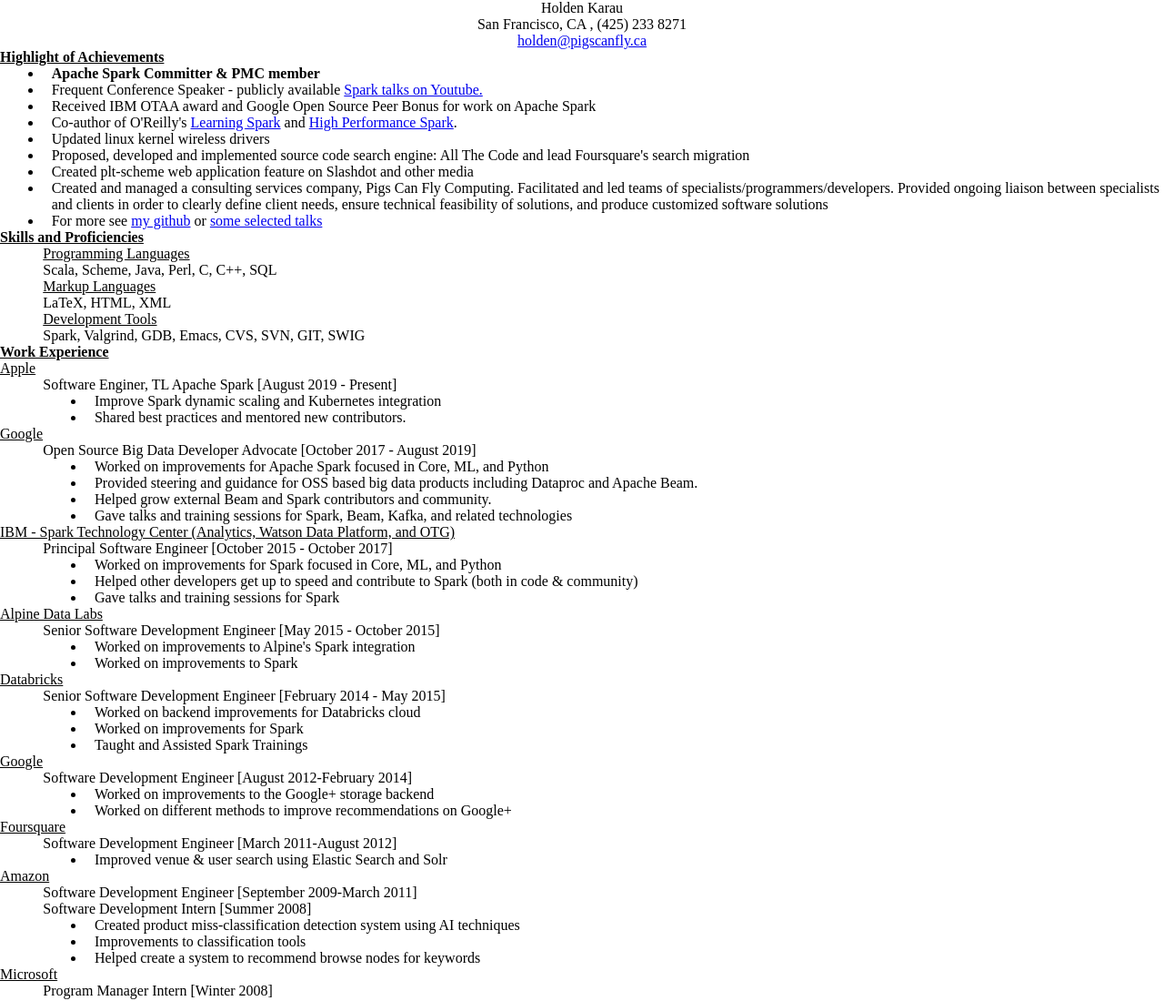
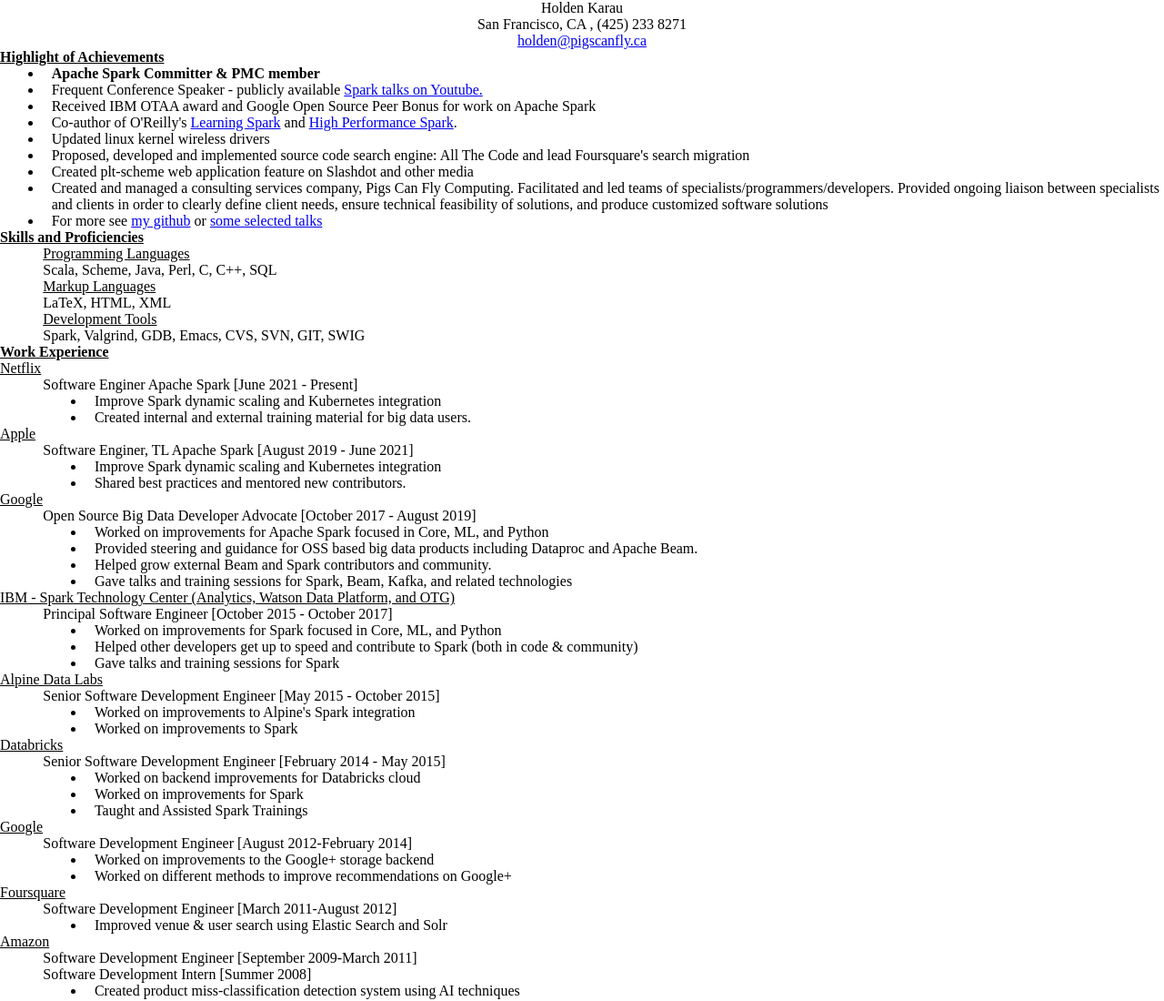
Before and after one commit to holdenk/resume, a plain HTML site: page index.html in a window 1280 px wide. Shown: the top 1100 px of the page at 91% size. Drawn offline with Linux system fonts and the light colour scheme.

Commit message:
I work at Netflix now (or well have for awhile but I'm lazy).

```diff
--- a/index.html
+++ b/index.html
@@ -133,8 +133,16 @@
 <p class="P18">Development Tools </p><p class="P17"><!--Eclipse,--> Spark, Valgrind, GDB, Emacs, CVS, SVN, GIT, SWIG </p><p class="Standard"> </p>
 
 <p class="P6">Work Experience </p>
+
+<p class="P5">Netflix</p>
+<p class="P20">Software Enginer Apache Spark [June 2021 - Present]</p>
+<ul style="margin-left:2.5cm;">
+  <li><p class="P12" style="margin-left:0.25cm;">Improve Spark dynamic scaling and Kubernetes integration</p></li>
+  <li><p class="P12" style="margin-left:0.25cm;">Created internal and external training material for big data users.</p></li>
+</ul>
+
 <p class="P5">Apple</p>
-<p class="P20">Software Enginer, TL Apache Spark [August 2019 - Present]</p>
+<p class="P20">Software Enginer, TL Apache Spark [August 2019 - June 2021]</p>
 <ul style="margin-left:2.5cm;">
   <li><p class="P12" style="margin-left:0.25cm;">Improve Spark dynamic scaling and Kubernetes integration</p></li>
   <li><p class="P12" style="margin-left:0.25cm;">Shared best practices and mentored new contributors.</p></li>
```
Also changed, not shown: 1 other file.
